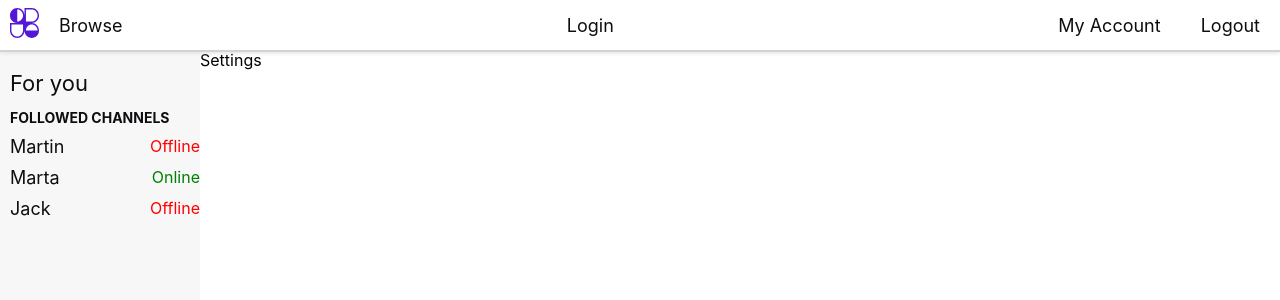
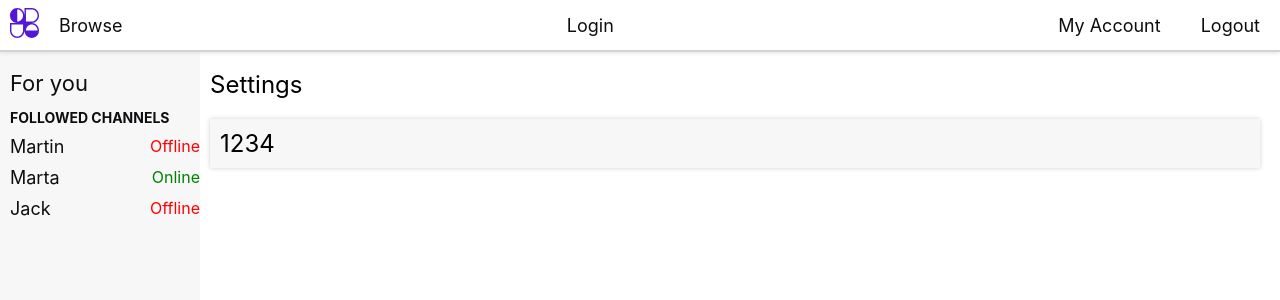
Before and after one commit to Samuelcy/livestream-web-app, a React (Create React App) app in the folder client/: page /settings in a window 1280 px wide. Shown: the top 300 px of the page. Built offline with nearby package versions, Linux system fonts and the light colour scheme.

Commit message:
Add stream key in settings page

```diff
--- a/client/src/DashboardPage/Content/Content.js
+++ b/client/src/DashboardPage/Content/Content.js
@@ -2,11 +2,12 @@ import React from "react";
 import { Route, Routes } from "react-router-dom";
 import { Channels } from "./Channels";
 import { ChannelView } from "./ChannelView";
+import { Settings } from "./Settings";
 
 export const Content = () => {
     return <div className="content-container">
         <Routes>
-            <Route path='settings' element={<div>Settings</div>} />
+            <Route path='settings' element={<Settings />} />
             <Route path='channels' element={<Channels />} />
             {/* Route for a specific channel by ID: /channel/1234 */}
             <Route path='channel/:id' element={<ChannelView />} />
--- /dev/null
+++ b/client/src/DashboardPage/Content/Settings/Settings.js
@@ -0,0 +1,19 @@
+import React from "react";
+import { StreamKey } from "./StreamKey";
+
+const channelSettings = {
+    title: "Title",
+    description: "Description",
+    avatarUrl: "none",
+    username: "Martin",
+    streamKey: "1234",
+}
+
+export const Settings = () => {
+    return (
+        <div className="settings-container">
+            <span>Settings </span >
+            <StreamKey streamKey={channelSettings.streamKey} />
+        </div>
+    );
+}
--- /dev/null
+++ b/client/src/DashboardPage/Content/Settings/StreamKey.js
@@ -0,0 +1,10 @@
+import React from "react";
+
+export const StreamKey = (props) => {
+    const { streamKey } = props;
+    return (
+        <div className="settings-stream-key-container">
+            <span>{streamKey}</span>
+        </div>
+    );
+}
--- /dev/null
+++ b/client/src/DashboardPage/Content/Settings/index.js
@@ -0,0 +1 @@
+export { Settings } from "./Settings"
```
